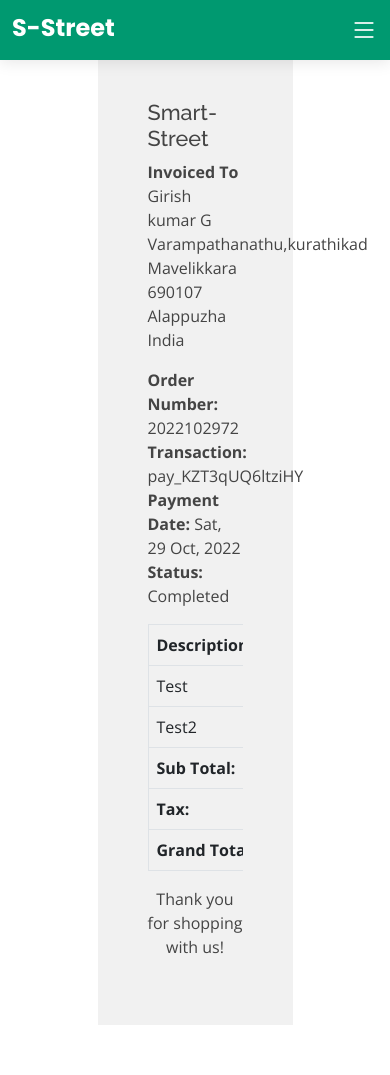
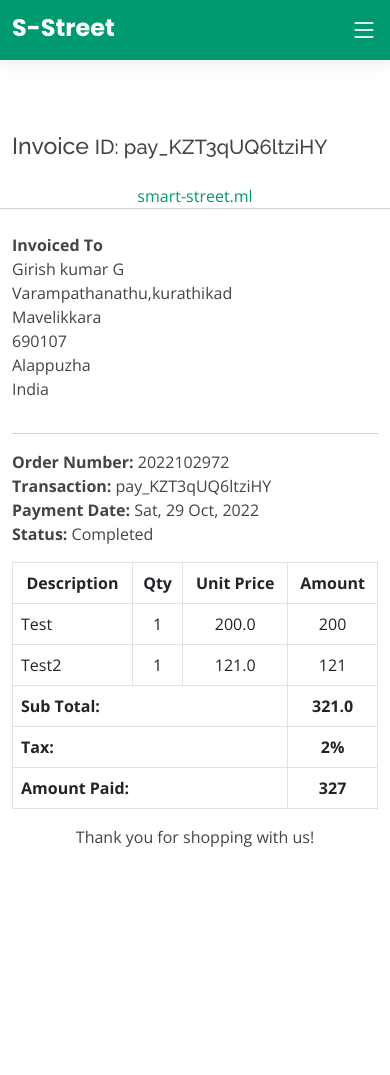
Before and after one commit to Girish245/Smart-Street, a Django app: page /orders/order-complete/72/ in a window 390 px wide. After the commit the page ends 847 px from the top, so only its background shows below. Run offline with Django 4.2, Linux system fonts and the light colour scheme; a user stored in the database is signed in; data comes from the database, SQL or seed files in the repository; both versions use the stored data as it was after the commit; some libraries are stand-ins or nearby versions.

Commit message:
Modified invoice template completely for the responsiveness in mobile devices. Small modification in profile view only to show completed order in profile template

```diff
--- a/accounts/views.py
+++ b/accounts/views.py
@@ -67,7 +67,7 @@
 @login_required(login_url='login')
 def profile(request):
     profile = request.user
-    order = Order.objects.filter(user=profile).order_by('-created_at')
+    order = Order.objects.filter(user=profile, status='Completed').order_by('-created_at')
 
     context = {'profile': profile, 'order': order}
     return render(request, 'accounts/profile.html', context)
--- a/orders/templates/orders/order-complete.html
+++ b/orders/templates/orders/order-complete.html
@@ -3,23 +3,41 @@
 
 
 
-<div class="container" style="margin: 0 auto;width: 50%;padding: 50px;background: #f1f1f1;margin-top: 50px;margin-bottom: 50px;">
-    <div class="row invoice row-printable">
-        <div class="col-md-12">
-            <!-- col-lg-12 start here -->
-            <div class="panel panel-default plain" id="dash_0">
-                <!-- Start .panel -->
-                <div class="panel-body p30">
+<section class="h-100 gradient-custom">
+    <div class="container py-5">
+
+      <div class="row d-flex justify-content-center my-4">
+
+<div class="page-content container">
+    <div class="page-header text-blue-d2">
+        <h3 class="page-title text-secondary-d1">
+            Invoice
+            {% for order_details in order_product|slice:'1' %}
+            <small class="page-info">
+                <i class="fa fa-angle-double-right text-80"></i>
+                ID: {{order_details.payment.razorpay_payment_id}}
+            </small>
+            {% endfor %}
+        </h3>
+    </div>
+
+    <div class="container px-0">
+        <div class="row mt-4">
+            <div class="col-12 col-lg-12">
                 <div class="row">
-                        <!-- Start .row -->
-                        <div class="col-lg-6">
-                            <!-- col-lg-6 start here -->
-                            <div class="invoice-logo"><h4>Smart-Street</h4></div>
+                    <div class="col-12">
+                        <div class="text-center text-150">
+                            <i class="fa fa-book fa-2x text-success-m2 mr-1"></i>
+                            <span class="text-default-d3"><a href="http://smart-street.ml">smart-street.ml</a></span>
                         </div>
-                        <!-- col-lg-6 end here -->
-                        <div class="col-lg-6">
-                            <!-- col-lg-6 start here -->
-                            <div class="invoice-from">
+                    </div>
+                </div>
+                <!-- .row -->
+
+                <hr class="row brc-default-l1 mx-n1 mb-4" />
+
+                <div class="row">
+                    <div class="col-sm-6">
                         {% for invoice_details in order_product|slice:'1' %}
                         <ul class="list-unstyled text-right">
                                     <li><strong>Invoiced To</strong></li>
@@ -32,12 +50,11 @@
                                 </ul>
                         {% endfor %}
                     </div>
-                        </div>
-                        <!-- col-lg-6 end here -->
-                        <div class="col-lg-12">
-                            <!-- col-lg-12 start here -->
-                            <div class="invoice-details mt25">
-                                <div class="well">
+                    <!-- /.col -->
+
+                    <div class="text-95 col-sm-6 align-self-start d-sm-flex justify-content-end">
+                        <hr class="d-sm-none" />
+                        <div class="text-grey-m2">
                             {% for order_details in order_product|slice:'1' %}
                             <ul class="list-unstyled mb0">
                                 <li><strong>Order Number: </strong> {{order_details.order.order_number}}</li>
@@ -48,6 +65,8 @@
                             {% endfor %}
                         </div>
                     </div>
+                    <!-- /.col -->
+                </div>
 
                 <div class="invoice-items">
                     <div class="table-responsive" style="overflow: hidden; outline: none;" tabindex="0">
@@ -56,7 +75,8 @@
                                 <tr>
                                     <th class="per70 text-center">Description</th>
                                     <th class="per5 text-center">Qty</th>
-                                                <th class="per25 text-center">Total</th>
+                                    <th class="per5 text-center">Unit Price</th>
+                                    <th class="per25 text-center">Amount</th>
                                 </tr>
                             </thead>
                             <tbody>
@@ -66,6 +86,7 @@
                                     <td>{{item.product.product_name}}</td>
                                     <td class="text-center">{{item.quantity}}</td>
                                     <td class="text-center">{{item.product_price}}</td>
+                                    <td class="text-center">{% widthratio item.quantity 1 item.product_price %}</td> <!--widthratio is used to multiply in django template-->
                                 </tr>
                                 {% endfor %}
 
@@ -73,16 +94,16 @@
                             {% for item in order_product|slice:'1' %}
                             <tfoot>
                                 <tr>
-                                                <th colspan="2" class="text-right">Sub Total:</th>
+                                    <th colspan="3" class="text-right">Sub Total:</th>
                                     <th class="text-center">{{sub_total}}</th>
                                 </tr>
                                 <tr>
-                                                <th colspan="2" class="text-right">Tax:</th>
+                                    <th colspan="3" class="text-right">Tax:</th>
                                     <th class="text-center">2%</th>
                                 </tr>
 
                                 <tr>
-                                                <th colspan="2" class="text-right">Grand Total:</th>
+                                    <th colspan="3" class="text-right">Amount Paid:</th>
                                     <th class="text-center">{{item.payment.amount_paid}}</th>
                                 </tr>
                             </tfoot>
@@ -94,18 +115,12 @@
                     <p class="text-center">Thank you for shopping with us!</p>
                 </div>
             </div>
-                        <!-- col-lg-12 end here -->
         </div>
-                    <!-- End .row -->
-                </div>
-            </div>
-            <!-- End .panel -->
-        </div>
-        <!-- col-lg-12 end here -->
     </div>
 </div>
 
-
-
+</div>
+</div>
+</section>
 
 {% endblock %}
```
Also changed, not shown: db.sqlite3. Lines whose indentation alone changed are shown as unchanged.
